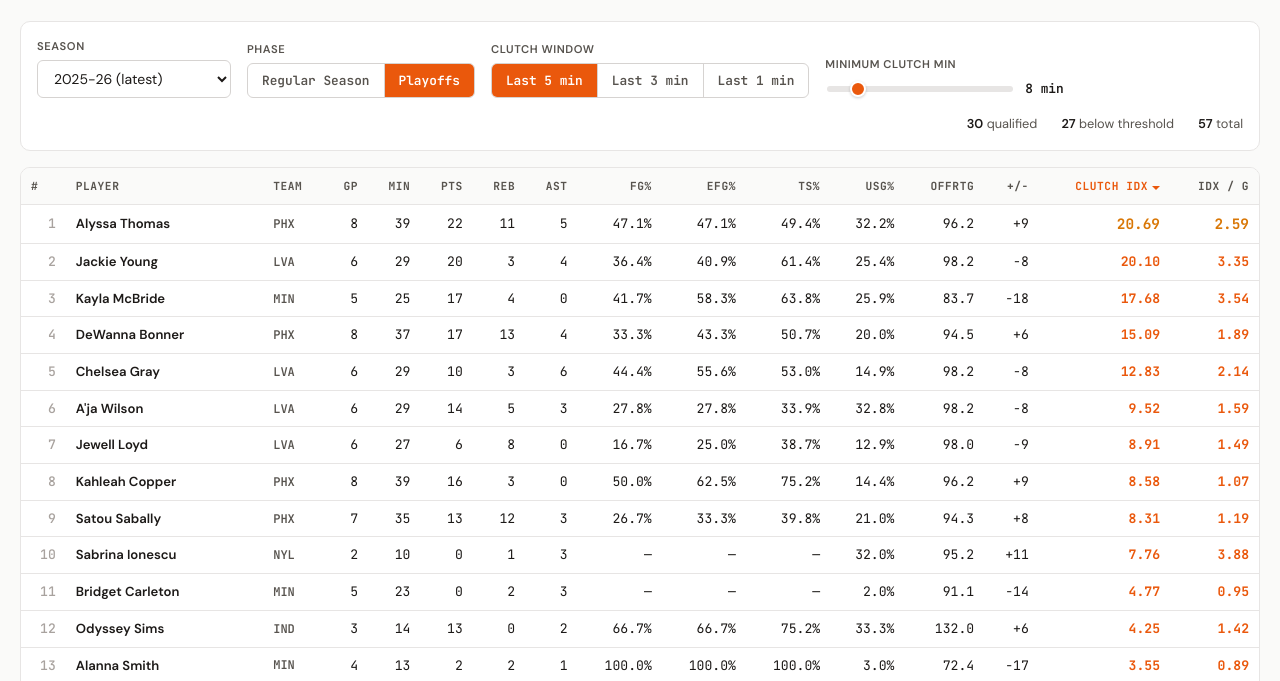
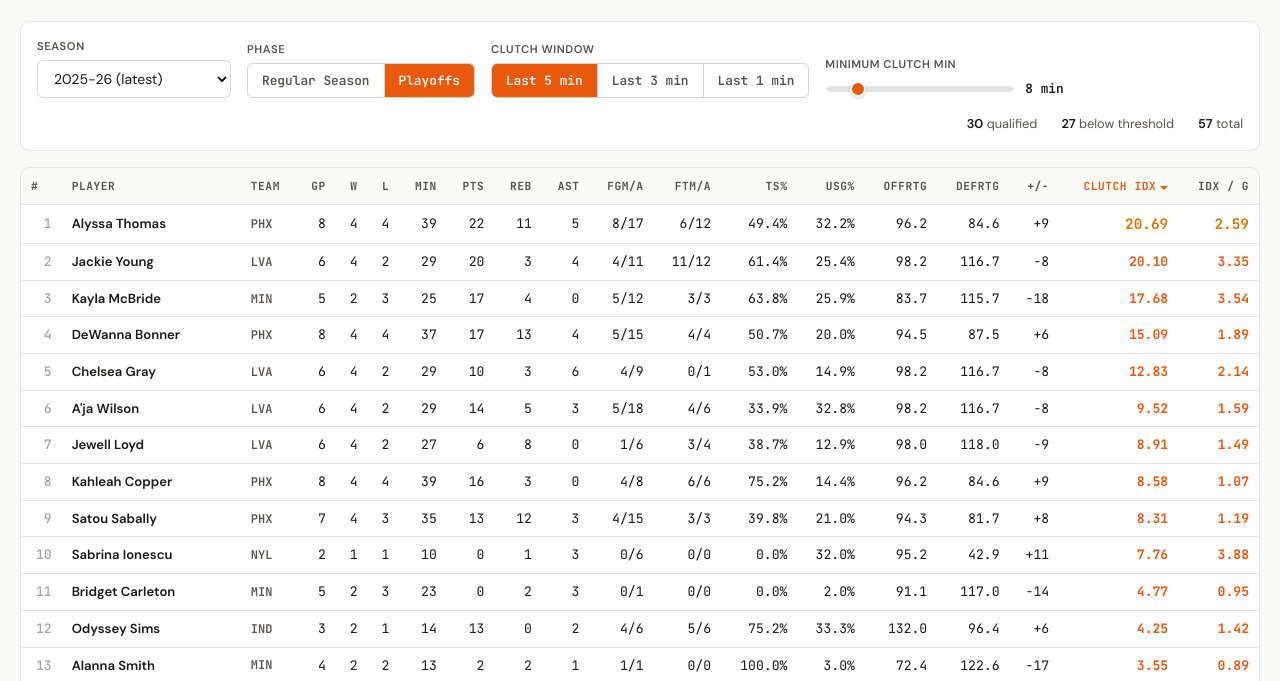
Before and after one commit to aderoa/wnba-data, a plain HTML site: page index.html in a window 1280 px wide. Both pictures are taken after a click on the button "Playoffs". Shown: the part 117-798 px from the top of the page. Drawn offline with Linux system fonts and the light colour scheme; no server answers.

Commit message:
Update index.html

```diff
--- a/index.html
+++ b/index.html
@@ -320,15 +320,18 @@
             <th data-col="PLAYER_NAME" data-type="str">Player</th>
             <th data-col="TEAM_ABBREVIATION" data-type="str">Team</th>
             <th data-col="GP" data-type="num">GP</th>
+            <th data-col="W" data-type="num">W</th>
+            <th data-col="L" data-type="num">L</th>
             <th data-col="MIN" data-type="num">MIN</th>
             <th data-col="PTS" data-type="num">PTS</th>
             <th data-col="REB" data-type="num">REB</th>
             <th data-col="AST" data-type="num">AST</th>
-            <th data-col="FG_PCT" data-type="num">FG%</th>
-            <th data-col="EFG_PCT" data-type="num" title="Effective FG%">eFG%</th>
+            <th data-col="FGA" data-type="num" title="Field Goals Made / Field Goals Attempted">FGM/A</th>
+            <th data-col="FTA" data-type="num" title="Free Throws Made / Free Throws Attempted">FTM/A</th>
             <th data-col="TS_PCT" data-type="num" title="True Shooting %">TS%</th>
             <th data-col="USG_PCT" data-type="num" title="Usage Rate">USG%</th>
             <th data-col="OFF_RATING" data-type="num" title="Offensive Rating (pts per 100 poss)">OffRtg</th>
+            <th data-col="DEF_RATING" data-type="num" title="Defensive Rating (opp pts per 100 poss) - lower is better">DefRtg</th>
             <th data-col="PLUS_MINUS" data-type="num">+/-</th>
             <th data-col="clutchIndex" data-type="num" class="sorted desc">Clutch Idx</th>
             <th data-col="clutchIndexPerGame" data-type="num" title="Clutch Index divided by Clutch GP">Idx / G</th>
@@ -503,7 +506,7 @@ function aggregate(base, adv, seasonFilter) {
         OREB: 0, DREB: 0, REB: 0, AST: 0, TOV: 0, STL: 0, BLK: 0, PF: 0, PTS: 0,
         PLUS_MINUS: 0,
         _adv_mins_total: 0,  // weight for advanced averages
-        _TS_w: 0, _eFG_w: 0, _USG_w: 0, _OffRtg_w: 0,  // weighted sums (× MIN)
+        _TS_w: 0, _eFG_w: 0, _USG_w: 0, _OffRtg_w: 0, _DefRtg_w: 0,  // weighted sums (× MIN)
       });
     }
     const t = agg.get(pid);
@@ -540,6 +543,7 @@ function aggregate(base, adv, seasonFilter) {
         t._eFG_w    += num(a.EFG_PCT)   * m;
         t._USG_w    += num(a.USG_PCT)   * m;
         t._OffRtg_w += num(a.OFF_RATING) * m;
+        t._DefRtg_w += num(a.DEF_RATING) * m;
       }
     }
   }
@@ -553,6 +557,7 @@ function aggregate(base, adv, seasonFilter) {
       EFG_PCT:    t._eFG_w    / minTot,
       USG_PCT:    t._USG_w    / minTot,
       OFF_RATING: t._OffRtg_w / minTot,
+      DEF_RATING: t._DefRtg_w / minTot,
     } : {};
     const syntheticBase = {
       PLAYER_ID: t.PLAYER_ID,
@@ -605,15 +610,22 @@ function buildRow(b, a) {
     PLAYER_NAME: b.PLAYER_NAME,
     TEAM_ABBREVIATION: b.TEAM_ABBREVIATION,
     GP: gp,
+    W: w,
+    L: l,
     MIN: num(b.MIN),
     PTS: pts,
     REB: num(b.REB),
     AST: ast,
+    FGM: fgm,
+    FGA: fga,
+    FTM: ftm,
+    FTA: fta,
     FG_PCT: num(b.FG_PCT),
     EFG_PCT: num(a.EFG_PCT),
     TS_PCT: num(a.TS_PCT),
     USG_PCT: num(a.USG_PCT),
     OFF_RATING: num(a.OFF_RATING),
+    DEF_RATING: num(a.DEF_RATING),
     PLUS_MINUS: pm,
     clutchIndex: clutchIndex,
     clutchIndexPerGame: clutchIndexPerGame,
@@ -623,9 +635,12 @@ function buildRow(b, a) {
 // ── RENDERING ─────────────────────────────────────────────────
 function fmt(v, type) {
   if (type === 'int') return Math.round(v).toLocaleString();
-  if (type === 'pct') return v > 0 ? (v * 100).toFixed(1) + '%' : '—';
-  if (type === 'pct1') return v > 0 ? v.toFixed(1) : '—';
-  if (type === 'dec1') return v === 0 ? '0.0' : v.toFixed(1);
+  if (type === 'pct') {
+    // Percentages are stored as 0-1 decimals; show as 0% instead of — when value is 0
+    return (v * 100).toFixed(1) + '%';
+  }
+  if (type === 'pct1') return v.toFixed(1);
+  if (type === 'dec1') return v.toFixed(1);
   if (type === 'dec2') return v.toFixed(2);
   if (type === 'plusminus') {
     if (v === 0) return '0';
@@ -673,22 +688,25 @@ function render() {
       <td class="player-cell">${escapeHtml(r.PLAYER_NAME)}</td>
       <td class="team-cell">${escapeHtml(r.TEAM_ABBREVIATION || '—')}</td>
       <td>${fmt(r.GP, 'int')}</td>
+      <td>${fmt(r.W, 'int')}</td>
+      <td>${fmt(r.L, 'int')}</td>
       <td>${fmt(r.MIN, 'int')}</td>
       <td>${fmt(r.PTS, 'int')}</td>
       <td>${fmt(r.REB, 'int')}</td>
       <td>${fmt(r.AST, 'int')}</td>
-      <td>${fmt(r.FG_PCT, 'pct')}</td>
-      <td>${fmt(r.EFG_PCT, 'pct')}</td>
+      <td>${fmt(r.FGM, 'int')}/${fmt(r.FGA, 'int')}</td>
+      <td>${fmt(r.FTM, 'int')}/${fmt(r.FTA, 'int')}</td>
       <td>${fmt(r.TS_PCT, 'pct')}</td>
       <td>${fmt(r.USG_PCT, 'pct')}</td>
       <td>${fmt(r.OFF_RATING, 'pct1')}</td>
+      <td>${fmt(r.DEF_RATING, 'pct1')}</td>
       <td>${fmt(r.PLUS_MINUS, 'plusminus')}</td>
       <td class="score-cell">${fmt(r.clutchIndex, 'dec2')}</td>
       <td class="score-cell">${fmt(r.clutchIndexPerGame, 'dec2')}</td>
     </tr>`;
   });
   if (!qualified.length) {
-    html = `<tr><td colspan="16" class="status">No players meet the minimum MIN threshold. Lower it with the slider.</td></tr>`;
+    html = `<tr><td colspan="19" class="status">No players meet the minimum MIN threshold. Lower it with the slider.</td></tr>`;
   }
   tbody.innerHTML = html;
 
@@ -781,7 +799,13 @@ document.addEventListener('DOMContentLoaded', () => {
         currentSort.dir = currentSort.dir === 'desc' ? 'asc' : 'desc';
       } else {
         currentSort.col = col;
-        currentSort.dir = th.dataset.type === 'str' ? 'asc' : 'desc';
+        // Default numeric columns to desc, string cols to asc.
+        // Special case: DefRtg — lower is better, so default to asc.
+        if (col === 'DEF_RATING') {
+          currentSort.dir = 'asc';
+        } else {
+          currentSort.dir = th.dataset.type === 'str' ? 'asc' : 'desc';
+        }
       }
       render();
     });
```
